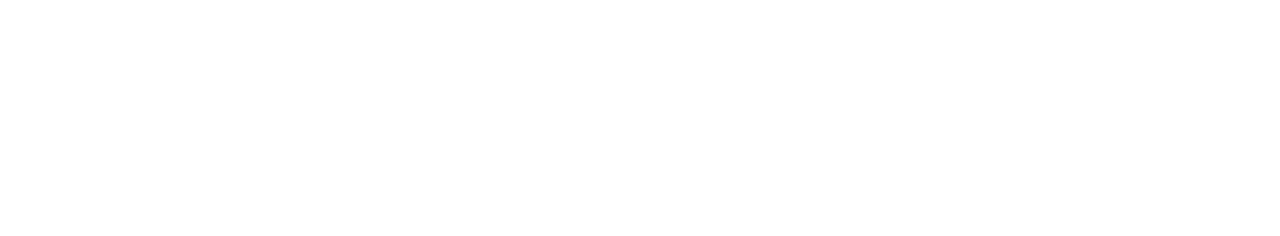
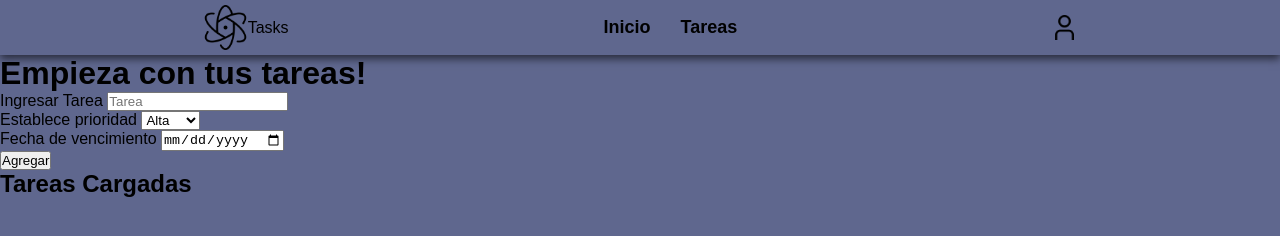
Before and after one commit to Zzsumo/ProyectoJavaScript-, a website: page pags/tasks.html in a window 1280 px wide. Drawn offline with Linux system fonts and the light colour scheme.

Commit message:
tasks, retoques header

```diff
--- a/pags/tasks.html
+++ b/pags/tasks.html
@@ -4,7 +4,55 @@
     <meta charset="UTF-8" />
     <meta name="viewport" content="width=device-width, initial-scale=1.0" />
     <title>tasks</title>
+    <link rel="stylesheet" href="../css/style.css" />
     <link rel="icon" href="../assets/fisica_logo.png" />
   </head>
-  <body></body>
+  <body>
+    <header>
+      <nav class="navbar">
+        <div class="navbar-logo lado-izquierdo">
+          <img class="logo" src="../assets/fisica_logo.png" alt="" />
+          <p>Tasks</p>
+        </div>
+
+        <ul class="navbar-menu">
+          <li><a href="../index.html">Inicio</a></li>
+          <li><a href="tasks.html">Tareas</a></li>
+        </ul>
+
+        <div class="navbar-logo lado-derecho">
+          <img src="../assets/usuario.png" alt="" />
+        </div>
+      </nav>
+    </header>
+    <h1>Empieza con tus tareas!</h1>
+    <main class="sec_tareas">
+      <div class="nomTarea">
+        <label for="nombreTarea">Ingresar Tarea</label>
+        <input type="text" id="nombreTarea" placeholder="Tarea" />
+      </div>
+      <div class="prioridadTarea">
+        <label for="prioTarea">Establece prioridad</label>
+        <select name="prioridad" id="prioTarea">
+          <option value="Alta">Alta</option>
+          <option value="Media">Media</option>
+          <option value="Baja">Baja</option>
+        </select>
+      </div>
+      <div class="fechaTarea">
+        <label for="fechaTarea">Fecha de vencimiento</label>
+        <input type="date" id="fechTarea" />
+      </div>
+      <div class="btnTarea">
+        <button id="btnAgregar">Agregar</button>
+      </div>
+    </main>
+    <section class="tarasCargadas">
+      <h2>Tareas Cargadas</h2>
+      <span id="listadoTareas"></span>
+    </section>
+    <script type="module" src="../scripts/app.js"></script>
+    <script type="module" src="../scripts/ui.js"></script>
+    <script type="module" src="../scripts/carts.js"></script>
+  </body>
 </html>
--- a/scripts/app.js
+++ b/scripts/app.js
@@ -51,16 +51,16 @@
 // };
 // comprar();
 
-const tareas = [];
+// const tareas = [];
 
-const agregarTarea = ({
-  nombre,
-  descipcion,
-  fechaDeInicio,
-  plazoDeEntrega,
-}) => {
-  tareas.push({ nombre, descipcion, fechaDeInicio, plazoDeEntrega });
-};
+// const agregarTarea = ({
+//   nombre,
+//   descipcion,
+//   fechaDeInicio,
+//   plazoDeEntrega,
+// }) => {
+//   tareas.push({ nombre, descipcion, fechaDeInicio, plazoDeEntrega });
+// };
 
 /* const mostrarTareas = () => {
   let id = 1;
--- a/scss/components/_navbar.scss
+++ b/scss/components/_navbar.scss
@@ -5,7 +5,7 @@
   gap: 25%;
   align-items: center;
   padding: 5px 10px;
-
+  box-shadow: 0px 4px 8px rgba(0, 0, 0, 0.573);
   &-logo {
     img {
       height: 25px;
--- a/scss/style.scss
+++ b/scss/style.scss
@@ -4,4 +4,5 @@
 @import "components/banner";
 @import "layout/mediaq";
 @import "layout/index";
+@import "layout/tasks";
 /* Estilos generales */
```
Also changed, not shown: index.html (+3 -1 lines), css/style.css, scripts/carts.js (added), scripts/ui.js (added), scss/layout/_tasks.scss (added), 1 other file.
